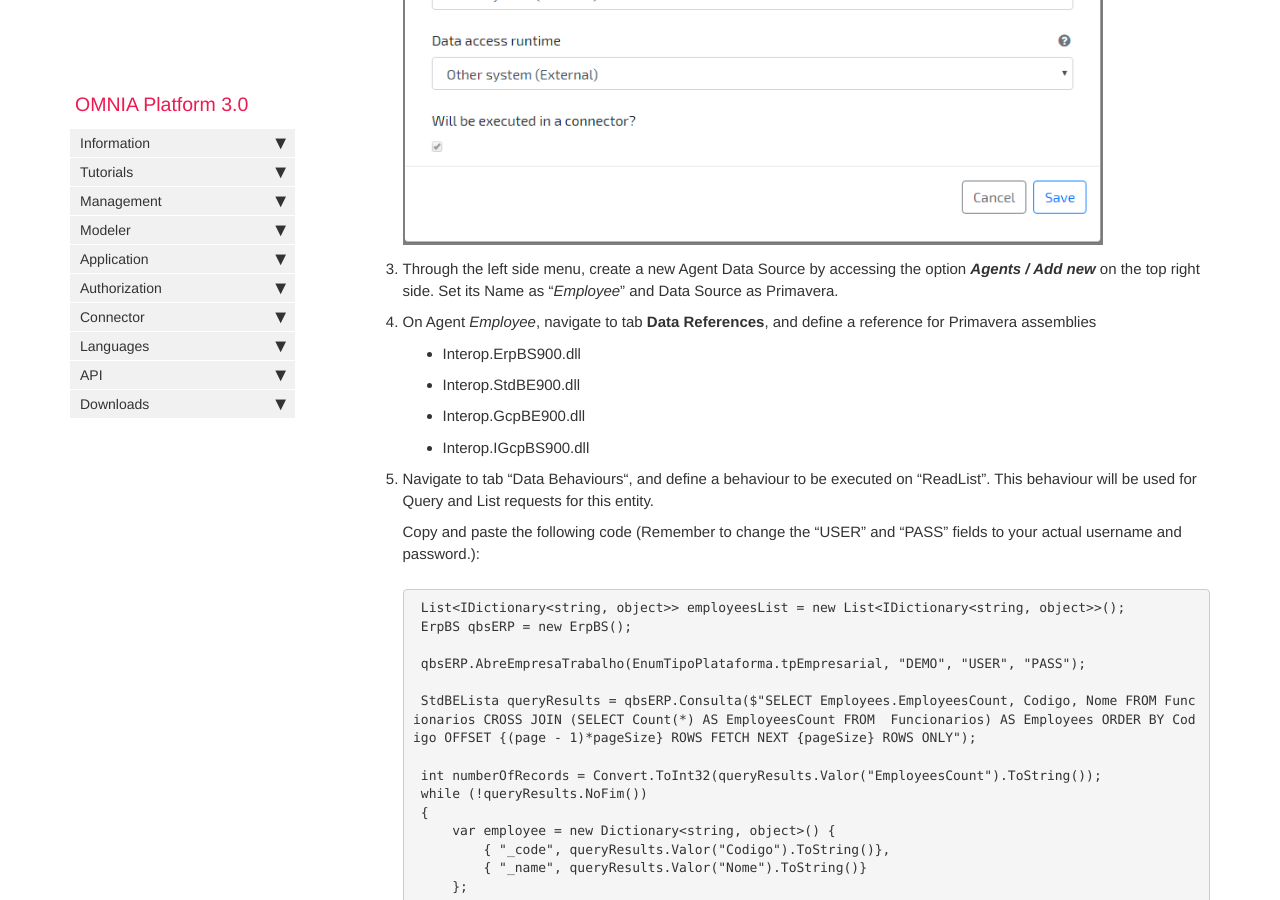
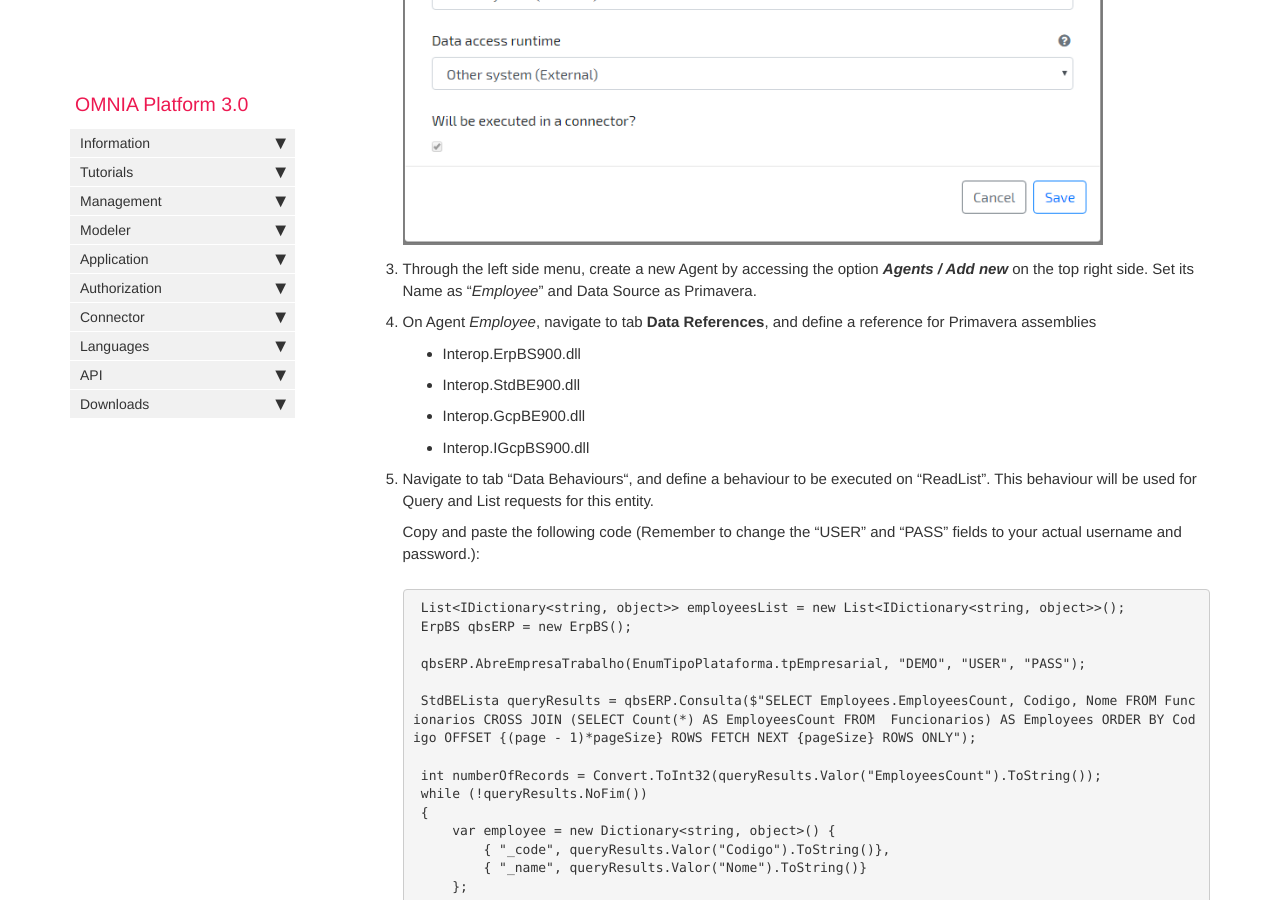
Before and after one commit to daniel8lopes/omnia3, a Jekyll site: the page built from docs/pages/omnia3/Tutorials/omnia3_applicationbehaviourstutorial.md, in a window 1280 px wide and 900 px high, scrolled down 1097 px. Built offline with Jekyll 4.4.1, drawn with Linux system fonts in a browser that asks for light colours; nearby versions of some CDN libraries; comment, search, counter and statistics services are not loaded.

Commit message:
Update omnia3_applicationbehaviourstutorial.md

```diff
--- a/docs/pages/omnia3/Tutorials/omnia3_applicationbehaviourstutorial.md
+++ b/docs/pages/omnia3/Tutorials/omnia3_applicationbehaviourstutorial.md
@@ -28,7 +28,7 @@ A connector is also required to complete this tutorial.
 
     ![Modeler create DataSource](/images/tutorials/applicationbehaviours/Modeler-Create-DataSource.PNG)
 
-3. Through the left side menu, create a new Agent Data Source by accessing the option ***Agents / Add new*** on the top right side. Set its Name as "*Employee*" and Data Source as Primavera.
+3. Through the left side menu, create a new Agent by accessing the option ***Agents / Add new*** on the top right side. Set its Name as "*Employee*" and Data Source as Primavera.
 
 4. On Agent *Employee*, navigate to tab **Data References**, and define a reference for Primavera assemblies
 
```
